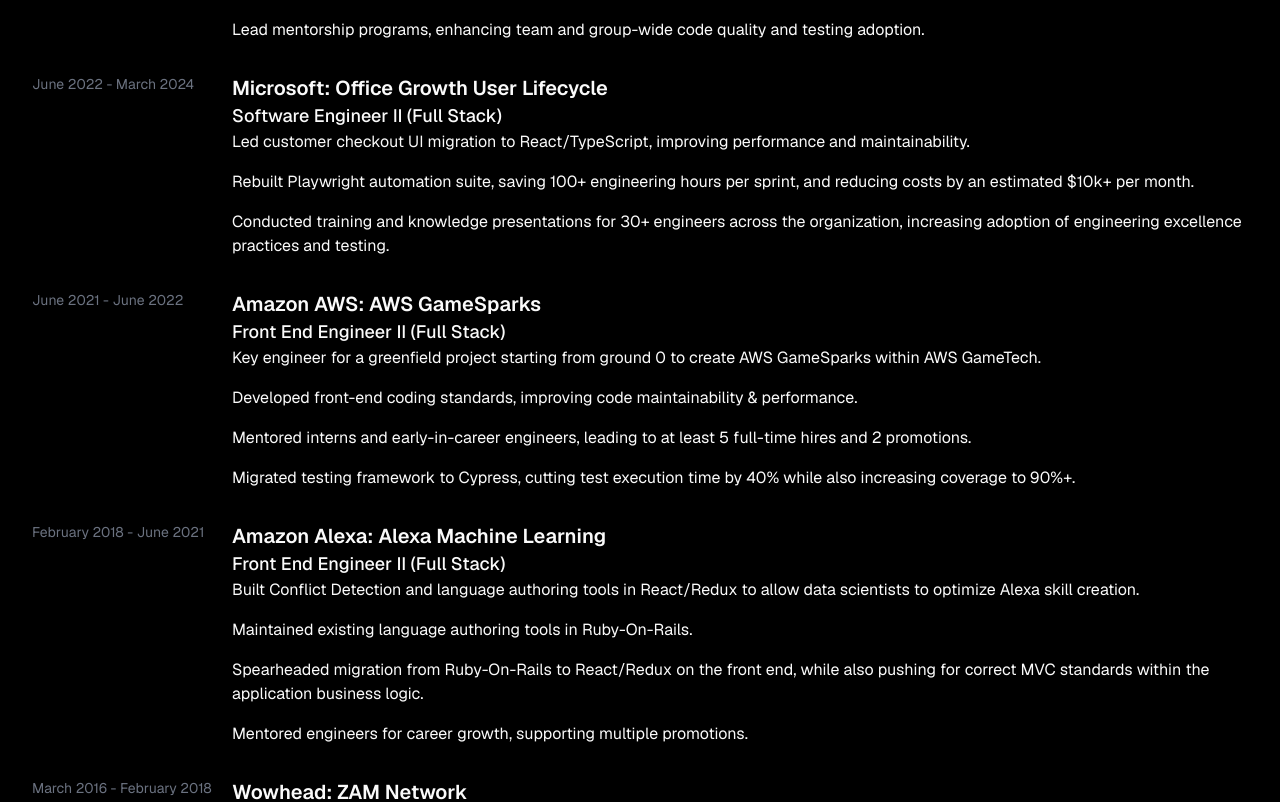
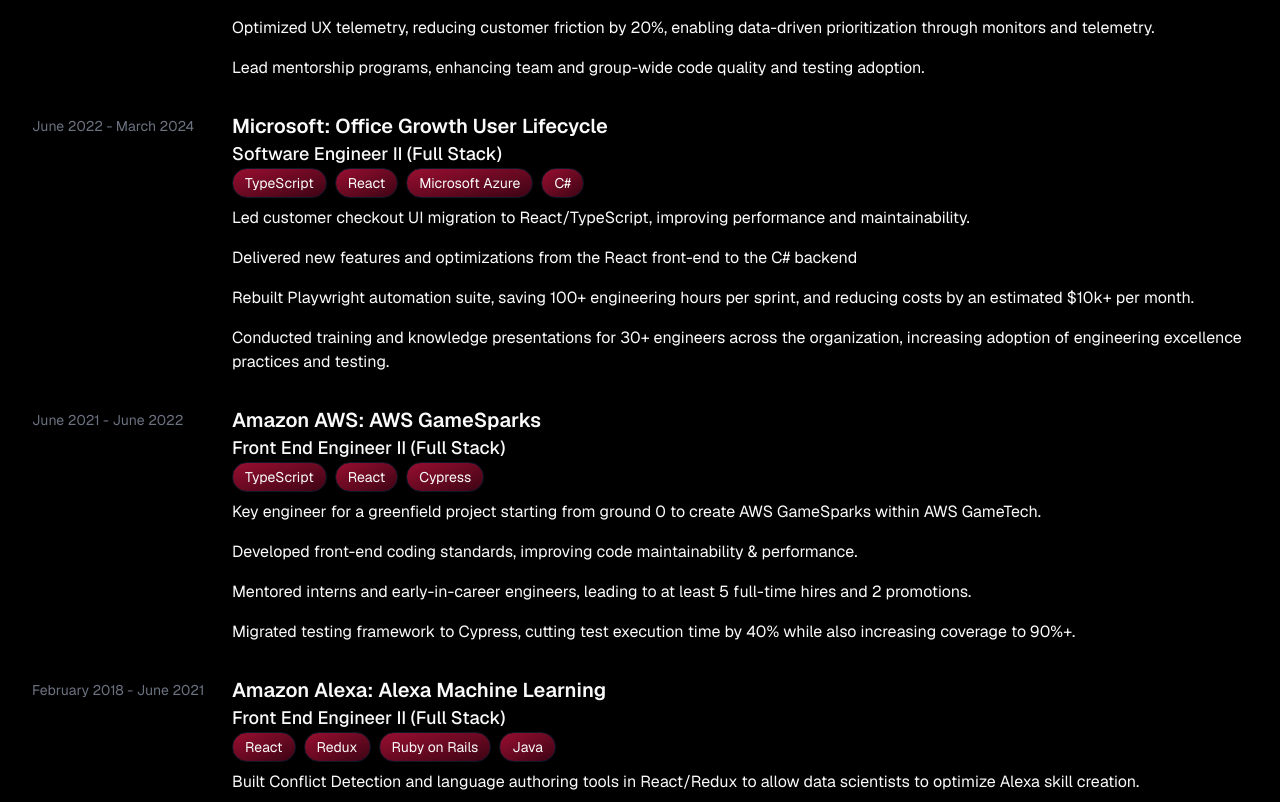
Before and after one commit to zorianak/resume, a Next.js app: page / in a window 1280 px wide. Shown: the part 1249-2051 px from the top of the page. Built offline with nearby package versions, Linux system fonts and the light colour scheme.

Commit message:
Finish employer pills, update to add in skills

```diff
--- a/src/app/components/Employer/Employer.tsx
+++ b/src/app/components/Employer/Employer.tsx
@@ -18,7 +18,7 @@
   return (
     <div className="mb-2 flex flex-row">
       <div className="min-w-[200px]">
-        <div className="text-sm text-gray-500">{timeframe}</div>
+        <div className="text-sm text-gray-500 mt-1">{timeframe}</div>
       </div>
       <div>
         <TextHeader variant="h3">
--- a/src/app/components/Pill/Pill.tsx
+++ b/src/app/components/Pill/Pill.tsx
@@ -6,7 +6,7 @@
 const Pill = ({ children, className }: PillProps) => {
   return (
     <div
-      className={`${className} rounded-full inline-block px-3 py-1 bg-rose-400 bg-gradient-to-br from-rose-700/80 to-black/80 border border-rose-900 text-sm`}
+      className={`${className} rounded-full inline-block px-3 py-1 bg-gradient-to-br from-rose-700/80 to-rose-950/80 border border-slate-900 text-sm`}
     >
       {children}
     </div>
--- a/src/app/content/employers.json
+++ b/src/app/content/employers.json
@@ -20,6 +20,7 @@
       "timeframe": "March 2024 - January 2025",
       "jobTitle": "Software Engineer II (Full Stack)",
       "logo": "company1.png",
+      "skills": ["TypeScript", "React", "Telemetry"],
       "description": [
         "Dedicated engineer for greenfield project of migrating Nuance codebase into Copilot Studio UX codebase in TypeScript, React, CSS-in-JS, and Playwright/React-Testing-Library.",
         "Optimized UX telemetry, reducing customer friction by 20%, enabling data-driven prioritization through monitors and telemetry.",
@@ -31,9 +32,11 @@
       "subname": "Office Growth User Lifecycle",
       "timeframe": "June 2022 - March 2024",
       "jobTitle": "Software Engineer II (Full Stack)",
+      "skills": ["TypeScript", "React", "Microsoft Azure", "C#"],
       "logo": "company1.png",
       "description": [
         "Led customer checkout UI migration to React/TypeScript, improving performance and maintainability.",
+        "Delivered new features and optimizations from the React front-end to the C# backend",
         "Rebuilt Playwright automation suite, saving 100+ engineering hours per sprint, and reducing costs by an estimated $10k+ per month.",
         "Conducted training and knowledge presentations for 30+ engineers across the organization, increasing adoption of engineering excellence practices and testing."
       ]
@@ -44,6 +47,7 @@
       "timeframe": "June 2021 - June 2022",
       "jobTitle": "Front End Engineer II (Full Stack)",
       "logo": "company2.png",
+      "skills": ["TypeScript", "React", "Cypress"],
       "description": [
         "Key engineer for a greenfield project starting from ground 0 to create AWS GameSparks within AWS GameTech.",
         "Developed front-end coding standards, improving code maintainability & performance.",
@@ -56,11 +60,12 @@
       "subname": "Alexa Machine Learning",
       "timeframe": "February 2018 - June 2021",
       "jobTitle": "Front End Engineer II (Full Stack)",
+      "skills": ["React", "Redux", "Ruby on Rails", "Java"],
       "logo": "company2.png",
       "description": [
         "Built Conflict Detection and language authoring tools in React/Redux to allow data scientists to optimize Alexa skill creation.",
-        "Maintained existing language authoring tools in Ruby-On-Rails.",
-        "Spearheaded migration from Ruby-On-Rails to React/Redux on the front end, while also pushing for correct MVC standards within the application business logic.",
+        "Maintained existing language authoring tools in Ruby-On-Rails with a Java API.",
+        "Lead and delivered migration from Ruby-On-Rails to React/Redux on the front end, while also pushing for correct MVC standards within the application business logic.",
         "Mentored engineers for career growth, supporting multiple promotions."
       ]
     },
@@ -70,6 +75,7 @@
       "jobTitle": "Web Developer (Data, Full Stack)",
       "timeframe": "March 2016 - February 2018",
       "logo": "company3.png",
+      "skills": ["AngularJS", "NodeJS", "C++", "Lua", "Java/Kotlin"],
       "description": [
         "Developed initial MVP for real-time game data monitoring for World of Warcraft using Angular and NodeJS.",
         "Brainstormed, designed, and conceived toolsets for processing large data sets that often changed on a weekly basis.",
@@ -82,6 +88,7 @@
       "jobTitle": "Front end engineer",
       "timeframe": "August 2014 - March 2016",
       "logo": "company3.png",
+      "skills": ["Java", "NodeJS", "UX", "Front-end"],
       "description": [
         "Migrated Java-based sites to NodeJS as a fresh, greenfield project, improving scalability.",
         "Led UX modernization to a mobile-first, responsive design.",
```
